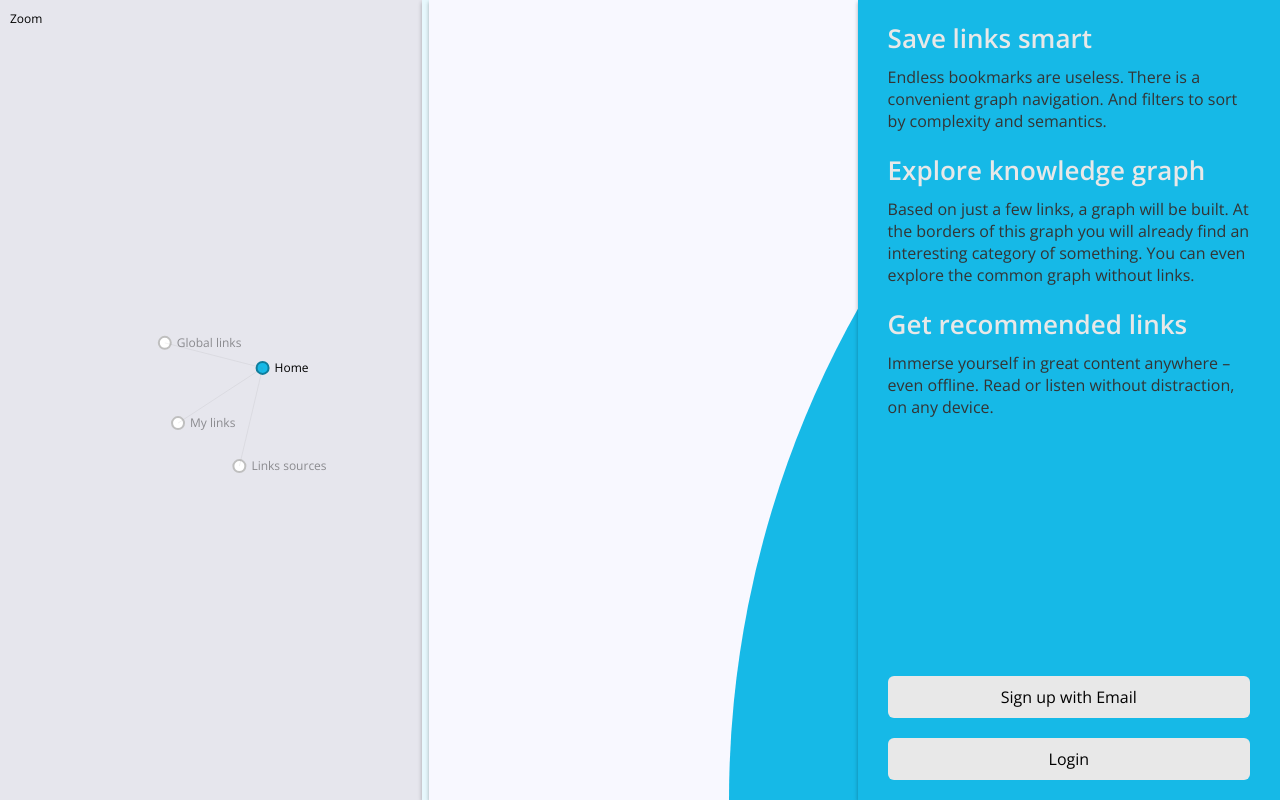
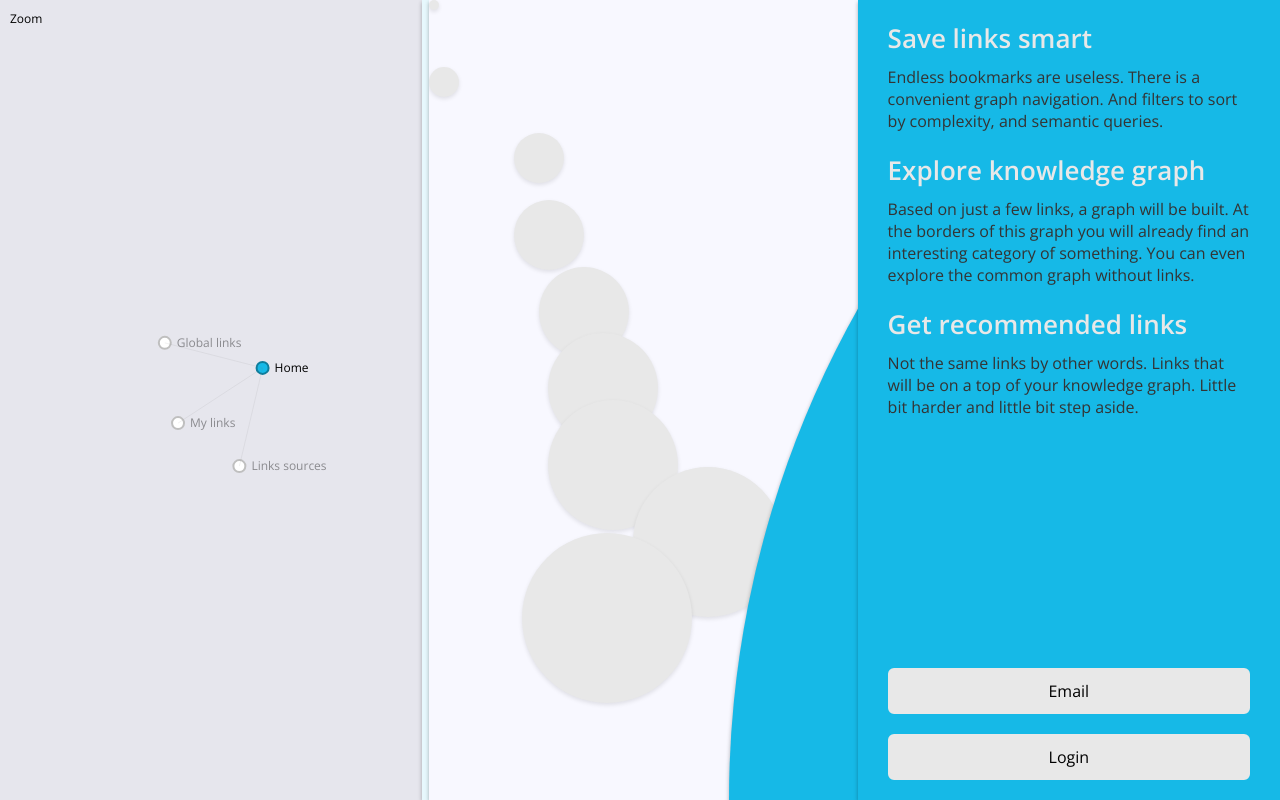
Before and after one commit to mpakunderscore/learned, a browser extension: page web/index.html in a window 1280 px wide. Drawn offline with nearby package versions, Linux system fonts and the light colour scheme; no server answers.

Commit message:
Design and ui update

```diff
--- a/web/css/elements/card.css
+++ b/web/css/elements/card.css
@@ -6,6 +6,8 @@
     padding: 10px;
     margin: 10px;
     /*margin-bottom: 0;*/
+
+    font-size: var(--font-size-big);
 
     cursor: pointer;
 
--- a/web/css/elements/form.css
+++ b/web/css/elements/form.css
@@ -10,7 +10,7 @@
 
 }
 
-.form div {
+.form > div {
     padding: 10px;
     border-radius: 6px;
 
@@ -22,25 +22,26 @@
     margin-bottom: 20px;
 
     /*cursor: pointer;*/
-    transition: box-shadow 1s;
+    border: 2px solid var(--color-white-gray);
+    transition: box-shadow 1s, border 1s;
 }
 
-.form div:hover {
+.form > div:hover {
     /*box-shadow: 0 0;*/
 }
 
-.form div:last-child {
+.form > div:last-child {
     margin-bottom: 0;
 }
 
-.form div.input:hover {
+.form > div.input:hover {
     box-shadow: var(--box-shadow-inset);
     cursor: text;
+    border: 2px solid var(--color-blue-dark);
 }
 
-.form div.button:hover {
+.form > div.button:hover {
     box-shadow: var(--box-shadow);
-    /*background-color: var(--color-blue-dark);*/
-    /*color: black;*/
     cursor: pointer;
+    border: 2px solid var(--color-green-dark);
 }
--- a/web/css/index.css
+++ b/web/css/index.css
@@ -42,6 +42,7 @@ html, body {
 
     --box-shadow: 0 2px 4px rgba(0, 0, 0, 0.3);
     --box-shadow-inset: inset 0 2px 4px rgba(0, 0, 0, 0.3);
+    --box-shadow-small: 0 2px 4px rgba(0, 0, 0, 0.1);
 }
 
 body {
@@ -69,7 +70,7 @@ a:visited {
 }
 
 div {
-    line-height: var(--line-height);
+    /*line-height: var(--line-height);*/
 }
 
 /*TODO move*/
@@ -192,15 +193,38 @@ span.button:hover {
     right: 0;
     background-color: ghostwhite;
     overflow: hidden;
+
+    /*background-image: url('/images/center.png');*/
 }
 
 #center-image-circle {
+    position: absolute;
     width: 2000px;
     height: 2000px;
     margin-left: 300px;
     margin-top: -200px;
 
-    border-radius: 1000px;
+    border-radius: 50%;
     background-color: var(--color-blue);
+    box-shadow: var(--box-shadow);
 
+    z-index: 2;
 }
+
+.center-image-small-circle {
+    position: absolute;
+
+    background-color: var(--color-white-gray);
+    /*border: 2px solid var(--color-gray);*/
+    box-shadow: var(--box-shadow-small);
+
+    border-radius: 50%;
+
+    cursor: pointer;
+    transition: box-shadow 1s;
+}
+
+.center-image-small-circle:hover {
+    box-shadow: var(--box-shadow);
+    background-color: var(--color-gray);
+}
--- a/web/index.html
+++ b/web/index.html
@@ -56,28 +56,30 @@
 
     <div id="content">
         <div id="content-head" class="row active" onclick="goBack()">
-            <span>v0.5a</span><span></span>
+            <span>Get chrome extension</span><span></span>
         </div>
         <div id="content-list"></div>
         <input id="content-input">
 
         <div id="center-image">
             <div id="center-image-circle"></div>
+            <div class="center-image-circle"></div>
         </div>
     </div>
 
     <div id="modal">
-        <div class="noselect">
+        <div class="noselect_">
             <div class="modal-title">Save links smart</div>
-            <div class="modal-text">Endless bookmarks are useless. There is a convenient graph navigation. And filters to sort by complexity and semantics.</div>
+            <div class="modal-text">Endless bookmarks are useless. There is a convenient graph navigation. And filters to sort by complexity, and semantic queries.</div>
             <div class="modal-title">Explore knowledge graph</div>
             <div class="modal-text">Based on just a few links, a graph will be built. At the borders of this graph you will already find an interesting category of something. You can even explore the common graph without links.</div>
             <div class="modal-title">Get recommended links</div>
-            <div class="modal-text">Immerse yourself in great content anywhere – even offline. Read or listen without distraction, on any device.</div>
+            <div class="modal-text">Not the same links by other words. Links that will be on a top of your knowledge graph. Little bit harder and little bit step aside.</div>
         </div>
         <div id="login-form" class="form">
-            <div contenteditable="true" id="email" class="input">Sign up with Email</div>
+            <div contenteditable="true" id="email" class="input">Email</div>
             <div onclick="closeModal()" class="button">Login</div>
+<!--            <div onclick="closeModal()" class="">Skip</div>-->
         </div>
     </div>
 
--- a/web/js/ui.js
+++ b/web/js/ui.js
@@ -163,3 +163,37 @@ function closeModal() {
     modal.classList.add('hide')
     centerImage.classList.add('hide')
 }
+
+let circlesAmount = 10 + Math.floor(Math.random() * 3);
+
+for (let i = 0; i < circlesAmount; i++) {
+
+    // let count = Math.floor(Math.random() * circlesAmount/i);
+    let count = 5;
+
+    let y = 100 / circlesAmount * i;
+
+    // console.log(count)
+    for (let j = 0; j < Math.floor(Math.random() * 2); j++) {
+
+    }
+    let x = Math.floor(Math.random() * i * 7);
+    centerImage.append(createCircle(i, x, y));
+
+}
+
+function createCircle(i, x, y) {
+
+    let size = 10 + i * 20;
+
+    let circle = document.createElement('div');
+    circle.classList.add('center-image-small-circle')
+    circle.style.width = size + 'px'
+    circle.style.height = size + 'px'
+    // circle.style.border = i + 'px solid lightgray'
+    // circle.style.borderRadius = size/2 + 'px'
+
+    circle.style.top = y + '%';
+    circle.style.left = x + '%';
+    return circle;
+}
```
